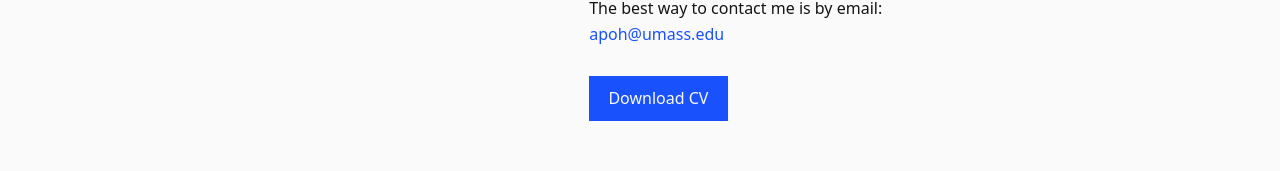
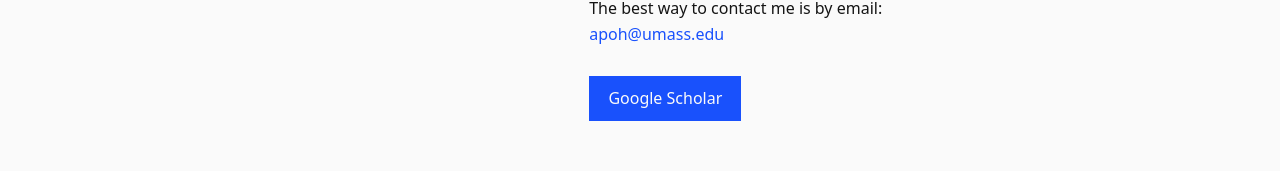
Before and after one commit to apoh3/apoh3.github.io, a React (Vite) app: page / in a window 1280 px wide. Shown: the part 540-711 px from the top of the page. Built offline with nearby package versions, Linux system fonts and the light colour scheme; some icons are missing.

Commit message:
changed download cv to google scholar

```diff
--- a/src/pages/About.jsx
+++ b/src/pages/About.jsx
@@ -116,12 +116,12 @@ function About() {
           </p>
           <div className="about-buttons">
             <a
-              href="/apoh3.github.io/docs/cv_apoh_aug2025.pdf"
+              href="https://scholar.google.com/citations?hl=en&user=r4sloMMAAAAJ"
               target="_blank"
               rel="noopener noreferrer"
               className="btn"
             >
-              Download CV
+              Google Scholar
             </a>
           </div>
         </div>
```
